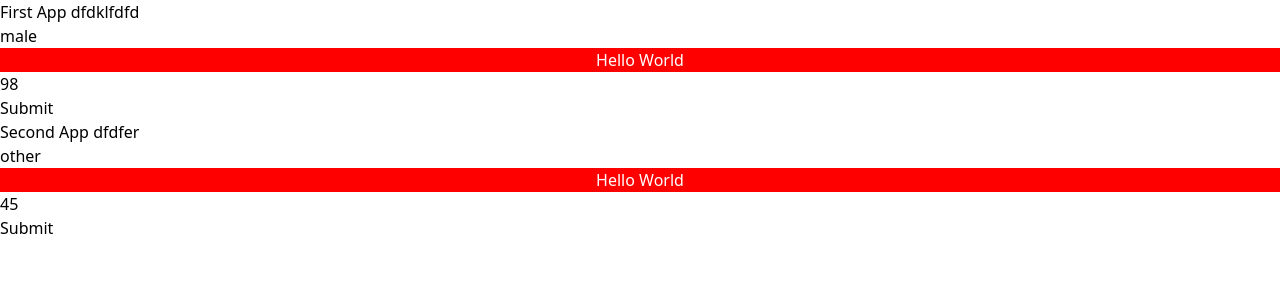
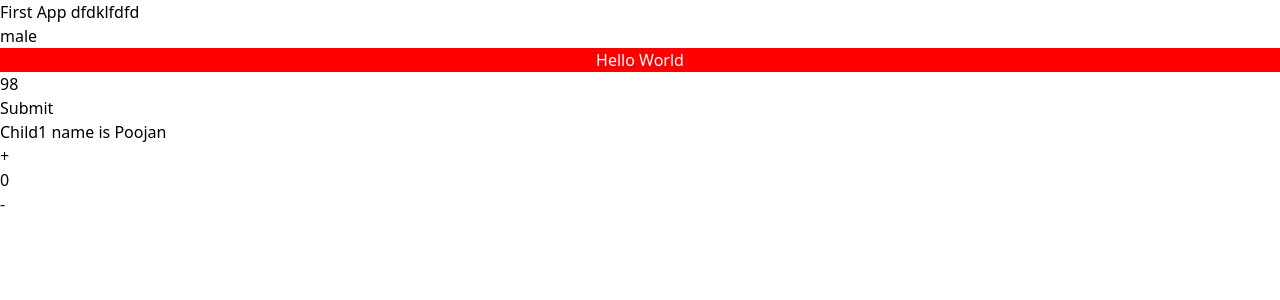
Before and after one commit to i-am-poojan/React-Redux, a React app: page / in a window 1280 px wide. Shown: the top 300 px of the page. Built offline with nearby package versions, Linux system fonts and the light colour scheme.

Commit message:
setState Concept

```diff
--- a/src/app.jsx
+++ b/src/app.jsx
@@ -1,5 +1,7 @@
 import React from 'react';
 import PropTypes from 'prop-types';
+import Child1 from './child1';
+import Child2 from './child2';
 
 function App({ title, desc, age, gender }) {
   const bgcolor = 'red';
@@ -21,6 +23,8 @@ function App({ title, desc, age, gender }) {
       </h1>
       {age > 0 && <h3>{age}</h3>}
       <button type="button">Submit</button>
+      <Child1 name="Poojan" />
+      <Child2 />
     </>
   );
 }
--- /dev/null
+++ b/src/child1.jsx
@@ -0,0 +1,7 @@
+import React from 'react';
+
+const Child1 = ({ name }) => {
+  return <div>Child1 name is {name}</div>;
+};
+
+export default Child1;
--- /dev/null
+++ b/src/child2.jsx
@@ -0,0 +1,30 @@
+import React, { Component } from 'react';
+class Child2 extends Component {
+  state = {
+    count: 0,
+  };
+  render() {
+    return (
+      <div>
+        <button
+          type="button"
+          onClick={() => {
+            this.setState(({ count }) => ({ count: count + 1 }));
+          }}
+        >
+          +
+        </button>
+        <p>{this.state.count}</p>
+        <button
+          type="button"
+          onClick={() => {
+            this.setState(({ count }) => ({ count: count - 1 }));
+          }}
+        >
+          -
+        </button>
+      </div>
+    );
+  }
+}
+export default Child2;
--- a/src/index.jsx
+++ b/src/index.jsx
@@ -11,6 +11,6 @@ const root = createRoot(document.getElementById('root'));
 root.render(
   <>
     <App title="First App" desc="dfdklfdfd" />
-    <App title="Second App" age={45} gender="other" />
+    {/* <App title="Second App" age={45} gender="other" /> */}
   </>,
 );
```
